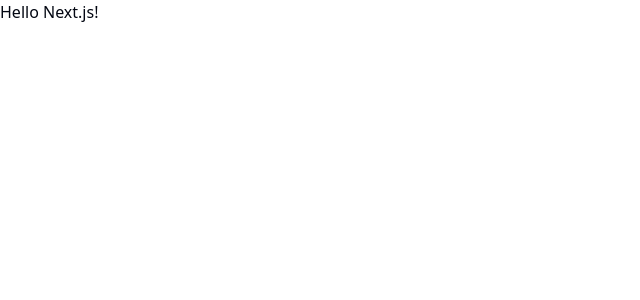
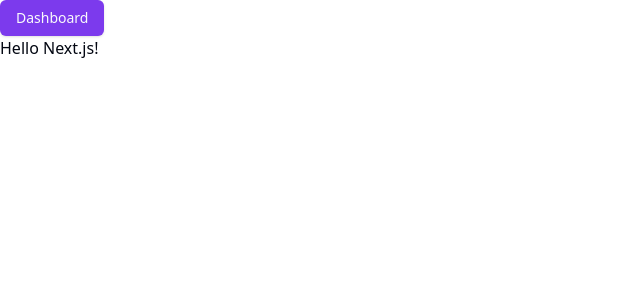
Before and after one commit to haodev01/next-docs, a Next.js app: page / in a window 1280 px wide. Shown: the top 300 px of the page, without its empty margins (0-640 px from the left). Built offline with nearby package versions, Linux system fonts and the light colour scheme.

Commit message:
Add button

```diff
--- a/app/page.tsx
+++ b/app/page.tsx
@@ -1,6 +1,9 @@
+import { Button } from '@/components/ui/button';
+
 export default function Home() {
   return (
     <div>
+      <Button>Dashboard</Button>
       <h1>Hello Next.js!</h1>
     </div>
   );
```
